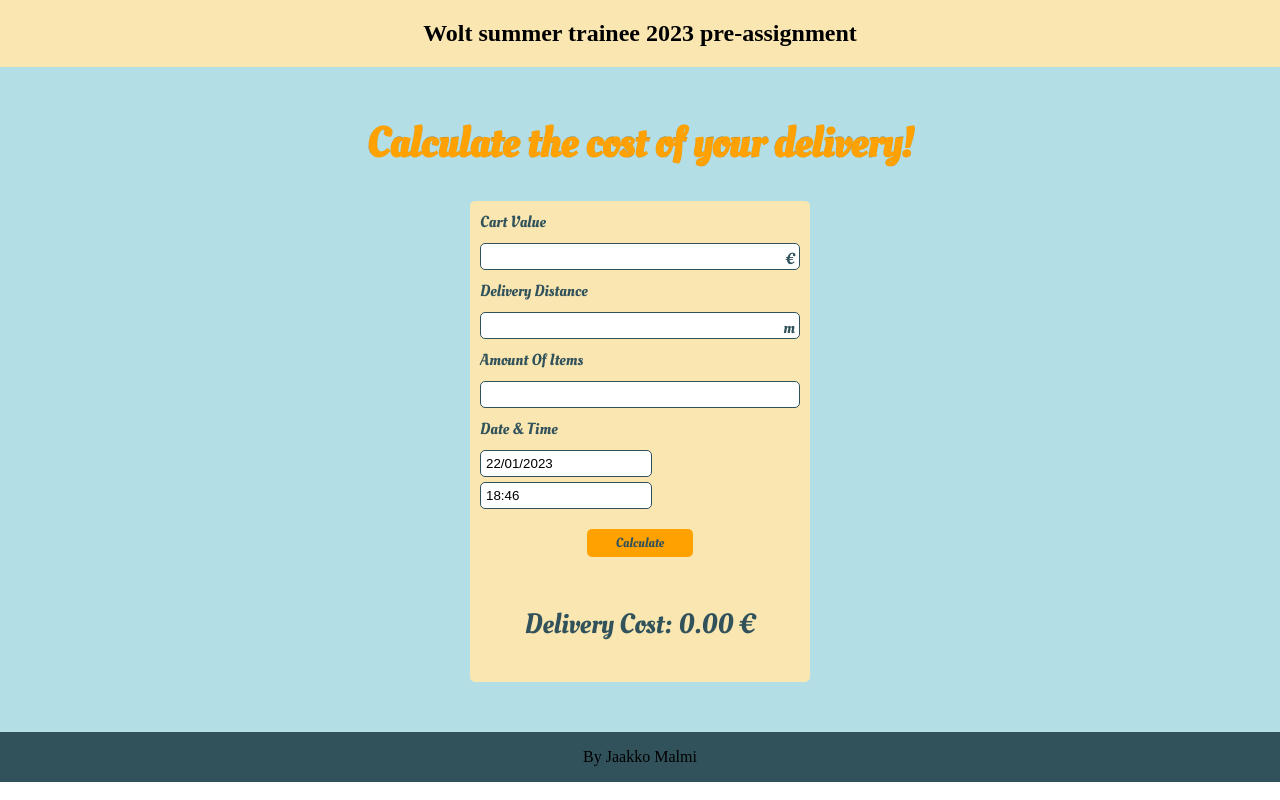
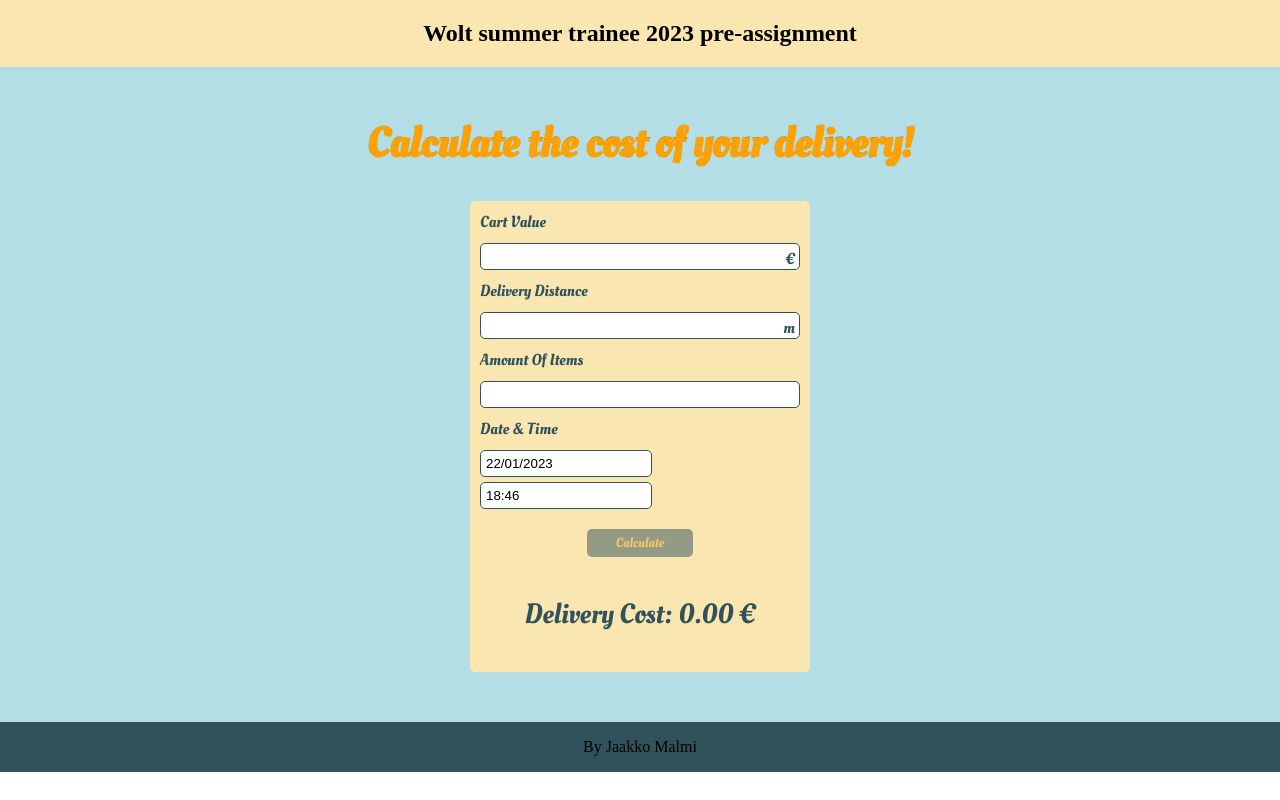
Before and after one commit to JaakkoMal/delivery-fee-calculator, a React (Vite) app: page / in a window 1280 px wide. Built offline with nearby package versions, Linux system fonts and the light colour scheme.

Commit message:
Calculate button disabled if inputs not given
Calculate button is now disabled as long as all mandatory information is not given.

```diff
--- a/src/components/Calculator.tsx
+++ b/src/components/Calculator.tsx
@@ -13,6 +13,7 @@
     onChangeOrderDate: (value: Date) => void
     onChangeOrderTime: (value: Date) => void
     onChangeDeliveryCost: (fullOrderInfo: OrderInfo) => void
+    isCalculationDisabled: () => boolean
 }
 
 export function Calculator({
@@ -22,7 +23,8 @@
     onChangeAmountItems,
     onChangeOrderDate,
     onChangeOrderTime,
-    onChangeDeliveryCost
+    onChangeDeliveryCost,
+    isCalculationDisabled
 }: Props) {
 
     const handleSubmit = (e: React.FormEvent) => {
@@ -65,6 +67,7 @@
                     className={styles["calculate-btn"]}
                     type="submit"
                     value="Calculate"
+                    disabled={isCalculationDisabled() ? true : false}
                 />
                 <p className={styles.total}>Delivery Cost: {orderInfo.deliveryCost.toFixed(2)} €</p>
             </form>
--- a/src/components/calculator.module.css
+++ b/src/components/calculator.module.css
@@ -94,7 +94,7 @@
     border: none;
     width: 33%;
     padding: 5px;
-    margin: 10px 0 10px 0;
+    margin: 10px 0 0 0;
     border-radius: 5px;
     align-self: center;
     font-family: 'Oleo Script';
@@ -112,6 +112,13 @@
     color: #f8a81e;
 }
 
+.calculate-btn:disabled {
+    background-color: #31525B;
+    color: #f8a81e;
+    opacity: 0.5;
+    cursor: default;
+}
+
 .total {
     align-self: center;
     color: #31525B;
--- a/src/containers/CalculatorContainer.tsx
+++ b/src/containers/CalculatorContainer.tsx
@@ -44,6 +44,10 @@
         setOrderInfo(prev => { return {...prev, orderTime: newOrderTime}})
     }
 
+    const isCalculationDisabled = (): boolean => {
+        return (orderInfo.cartValue === 0 || orderInfo.deliveryDistance === 0 || orderInfo.amountItems === 0)
+    }
+
     const onChangeDeliveryCost = (fullOrderInfo: OrderInfo) => {
         setOrderInfo(prev => { return {...prev, deliveryCost: calculateDeliveryCost(fullOrderInfo)}})
     }
@@ -57,6 +61,7 @@
         onChangeOrderDate={onChangeOrderDate}
         onChangeOrderTime={onChangeOrderTime}
         onChangeDeliveryCost={onChangeDeliveryCost}
+        isCalculationDisabled={isCalculationDisabled}
         />
     )
 }
--- a/src/utils/functions.ts
+++ b/src/utils/functions.ts
@@ -34,7 +34,6 @@
     const minValueForNoSurchargeInCents = 1000
     const cartValueInCents = cartValue * 100
     if (cartValueInCents < minValueForNoSurchargeInCents) {
-        console.log ((minValueForNoSurchargeInCents - cartValueInCents) / 100)
         return (minValueForNoSurchargeInCents - cartValueInCents) / 100
     }
     return 0
```
